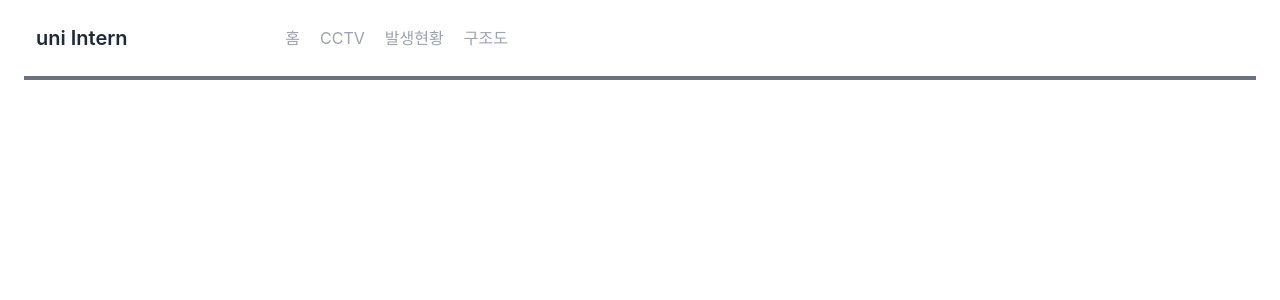
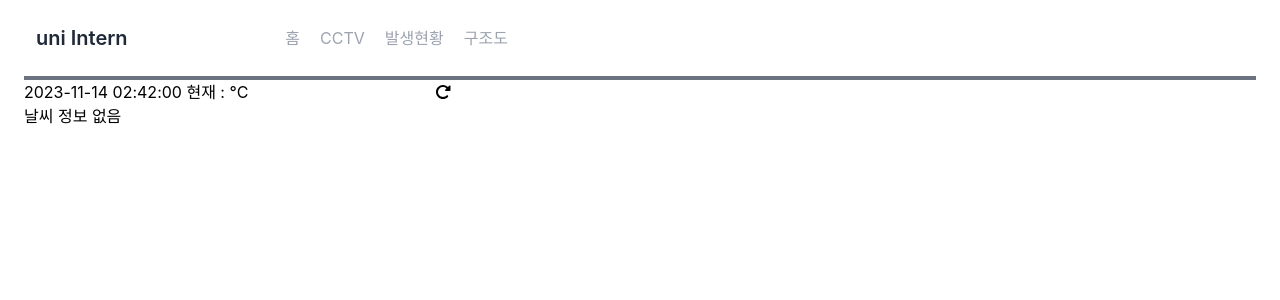
Before and after one commit to 2023uniIntern/2023uniIntern-front, a React (Create React App) app: page / in a window 1280 px wide. Shown: the top 300 px of the page. Built offline with nearby package versions, Linux system fonts and the light colour scheme; no server answers.

Commit message:
231114_13:41_날씨 기능 완료

```diff
--- a/package.json
+++ b/package.json
@@ -3,6 +3,9 @@
   "version": "0.1.0",
   "private": true,
   "dependencies": {
+    "@fortawesome/fontawesome-svg-core": "^6.4.2",
+    "@fortawesome/free-solid-svg-icons": "^6.4.2",
+    "@fortawesome/react-fontawesome": "^0.2.0",
     "@testing-library/jest-dom": "^5.17.0",
     "@testing-library/react": "^13.4.0",
     "@testing-library/user-event": "^13.5.0",
--- a/src/components/Header.jsx
+++ b/src/components/Header.jsx
@@ -3,7 +3,7 @@ import React from 'react'
 const Header = () => {
     return (
         <header>
-            <nav className="mx-auto px-6 py-3">
+
             <div className=" grid grid-cols-12 flex justify-between items-center p-3">
 
 
@@ -13,7 +13,7 @@ const Header = () => {
                 </div>
 
                 {/* 버튼 */}
-                    <div class="col-span-10 items-center space-x-1 ml-10">
+                <div className="col-span-10 items-center space-x-1 ml-10">
                     <a href="/" className="py-2 px-2 text-gray-400 hover:text-gray-800">홈</a>
                     <a href="/" className="py-2 px-2 text-gray-400 hover:text-gray-800">CCTV</a>
                     <a href="/" className="py-2 px-2 text-gray-400 hover:text-gray-800">발생현황</a>
@@ -22,8 +22,8 @@ const Header = () => {
 
             </div>
             {/* 밑줄 */}
-                <div class="mt-3 w-full border-t-4 border-gray-500" />
-            </nav>
+            <div className="mt-3 w-full border-t-4 border-gray-500" />
+
         </header>
 
     )
--- /dev/null
+++ b/src/components/Weather.jsx
@@ -0,0 +1,151 @@
+import React, { useEffect, useState } from 'react'
+import { FontAwesomeIcon } from '@fortawesome/react-fontawesome';
+import { faRotateRight } from '@fortawesome/free-solid-svg-icons';
+
+const Weather = () => {
+
+    const [weather, setWeather] = useState(null);
+    const [refreshing, setRefreshing] = useState(false);
+    const [currentTime, setCurrentTime] = useState(new Date());
+
+    // 현재 위치 가져오기
+    const getCurrentLocation = () => {
+        navigator.geolocation.getCurrentPosition((position) => {
+            // 현재 위치 정보
+            let lat = position.coords.latitude;
+            let lon = position.coords.longitude;
+            console.log("현재 위치", lat, lon);
+            getWeatherByCurrentLocation(lat, lon);
+        });
+    };
+
+    // 현재 위치 날씨 API 가져오기
+    const getWeatherByCurrentLocation = async (lat, lon) => {
+        // &units=metric => 섭씨 사용
+        let url = `https://api.openweathermap.org/data/2.5/weather?lat=${lat}&lon=${lon}&appid=658d847ef1d28e72e047ab0c5a476d54&units=metric`;
+        // url에 데이터를 가져올 때까지 기다려 주세요
+        let response = await fetch(url);
+        let data = await response.json();
+        // weather에 데이터 담기
+        setWeather(data);
+        setRefreshing(false); // 새로고침 완료
+    };
+
+
+    useEffect(() => {
+        // 현재 위치 정보
+        getCurrentLocation();
+
+        // 1초마다 현재 시간 업데이트
+        const intervalID = setInterval(() => {
+            setCurrentTime(new Date());
+        }, 1000);
+
+        // 컴포넌트 언마운트 시 타이머 정리
+        return () => {
+            clearInterval(intervalID);
+        };
+    }, []);
+
+    // 날씨 코드 한글화 작업
+    const weatherDescKo = {
+        200: '비를 동반한 천둥구름',
+        201: '가벼운 비를 동반한 천둥구름',
+        202: '폭우를 동반한 천둥구름',
+        210: '약한 천둥구름',
+        211: '천둥구름',
+        212: '강한 천둥구름',
+        221: '불규칙적 천둥구름',
+        230: '약한 연무를 동반한 천둥구름',
+        231: '연무를 동반한 천둥구름',
+        232: '강한 안개비를 동반한 천둥구름',
+        300: '가벼운 안개비',
+        301: '안개비',
+        302: '강한 안개비',
+        310: '가벼운 적은비',
+        311: '적은비',
+        312: '강한 적은비',
+        313: '소나기와 안개비',
+        314: '강한 소나기와 안개비',
+        321: '소나기',
+        500: '악한 비',
+        501: '중간 비',
+        502: '강한 비',
+        503: '매우 강한 비',
+        504: '극심한 비',
+        511: '우박',
+        520: '약한 소나기 비',
+        521: '소나기 비',
+        522: '강한 소나기 비',
+        531: '불규칙적 소나기 비',
+        600: '가벼운 눈',
+        601: '눈',
+        602: '강한 눈',
+        611: '진눈깨비',
+        612: '소나기 진눈깨비',
+        615: '약한 비와 눈',
+        616: '비와 눈',
+        620: '약한 소나기 눈',
+        621: '소나기 눈',
+        622: '강한 소나기 눈',
+        701: '박무',
+        711: '연기',
+        721: '연무',
+        731: '모래 먼지',
+        741: '안개',
+        751: '모래',
+        761: '먼지',
+        762: '화산재',
+        771: '돌풍',
+        781: '토네이도',
+        800: '구름 한 점 없는 맑은 하늘',
+        801: '약간의 구름이 낀 하늘',
+        802: '드문드문 구름이 낀 하늘',
+        803: '구름이 거의 없는 하늘',
+        804: '구름으로 뒤덮인 흐린 하늘',
+        900: '토네이도',
+        901: '태풍',
+        902: '허리케인',
+        903: '한랭',
+        904: '고온',
+        905: '바람부는',
+        906: '우박',
+        951: '바람이 거의 없는',
+        952: '약한 바람',
+        953: '부드러운 바람',
+        954: '중간 세기 바람',
+    }
+
+    // 날씨 코드를 한글 설명으로 변환
+    const getWeatherDescription = (code) => {
+        return weatherDescKo[code] || '날씨 정보 없음';
+    };
+
+    // 새로고침 버튼
+    const handleRefreshClick = () => {
+        setRefreshing(true); // 새로고침 중
+        getCurrentLocation(); // 날씨 정보 다시 가져오기
+    };
+
+    // 날짜 표시 형식을 "YYYY-MM-DD HH:MM:SS" 형식으로 변경
+    const formattedTime = `${currentTime.getFullYear()}-${String(currentTime.getMonth() + 1).padStart(2, '0')}-${String(currentTime.getDate()).padStart(2, '0')} ${String(currentTime.getHours()).padStart(2, '0')}:${String(currentTime.getMinutes()).padStart(2, '0')}:${String(currentTime.getSeconds()).padStart(2, '0')}`;
+
+
+    return (
+        <div className='col-span-6 grid grid-cols-6'>
+            <div className='col-span-4'>
+                <p>{formattedTime} 현재 : {weather?.main.temp}°C</p>
+                <p>{getWeatherDescription(weather?.weather[0].id)}</p>
+            </div>
+            <div className='col-span-2'>
+                <button onClick={handleRefreshClick} disabled={refreshing}>
+                    {refreshing ? <FontAwesomeIcon icon={faRotateRight} spin /> : <FontAwesomeIcon icon={faRotateRight} />}
+                </button>
+            </div>
+        </div>
+    );
+}
+
+
+
+export default Weather
--- a/src/pages/HomePage.jsx
+++ b/src/pages/HomePage.jsx
@@ -1,12 +1,17 @@
 import React from 'react'
 import Header from '../components/Header'
+import Weather from '../components/Weather'
 
 const HomePage = () => {
   return (
-    <div>
+    <div className='mx-auto px-6 py-3'>
+      <Header></Header>
+      <div className='grid grid-cols-12'>
 
-        <Header></Header>
+        <Weather/>
 
+
+      </div>
     </div>
   )
 }
```
Also changed, not shown: 1 other file (tests, documents, lock files or other folders). Lines whose indentation alone changed are shown as unchanged.
